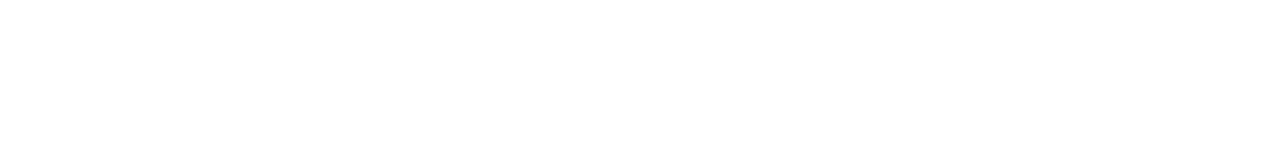
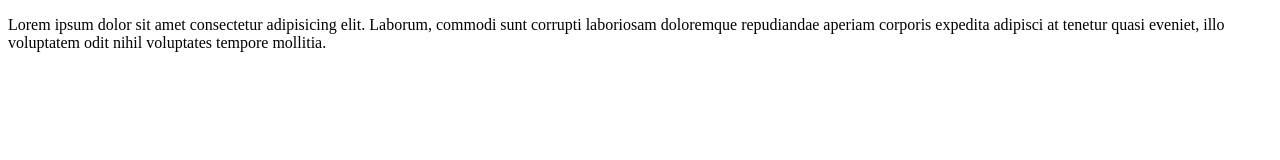
Before and after one commit to gd-salle/git_practice, a plain HTML site: page index.html in a window 1280 px wide. Drawn offline with Linux system fonts and the light colour scheme.

Commit message:
added paragraph

```diff
--- a/index.html
+++ b/index.html
@@ -6,6 +6,6 @@
     <title>Document</title>
 </head>
 <body>
-
+    <p>Lorem ipsum dolor sit amet consectetur adipisicing elit. Laborum, commodi sunt corrupti laboriosam doloremque repudiandae aperiam corporis expedita adipisci at tenetur quasi eveniet, illo voluptatem odit nihil voluptates tempore mollitia.</p>
 </body>
 </html>
```
